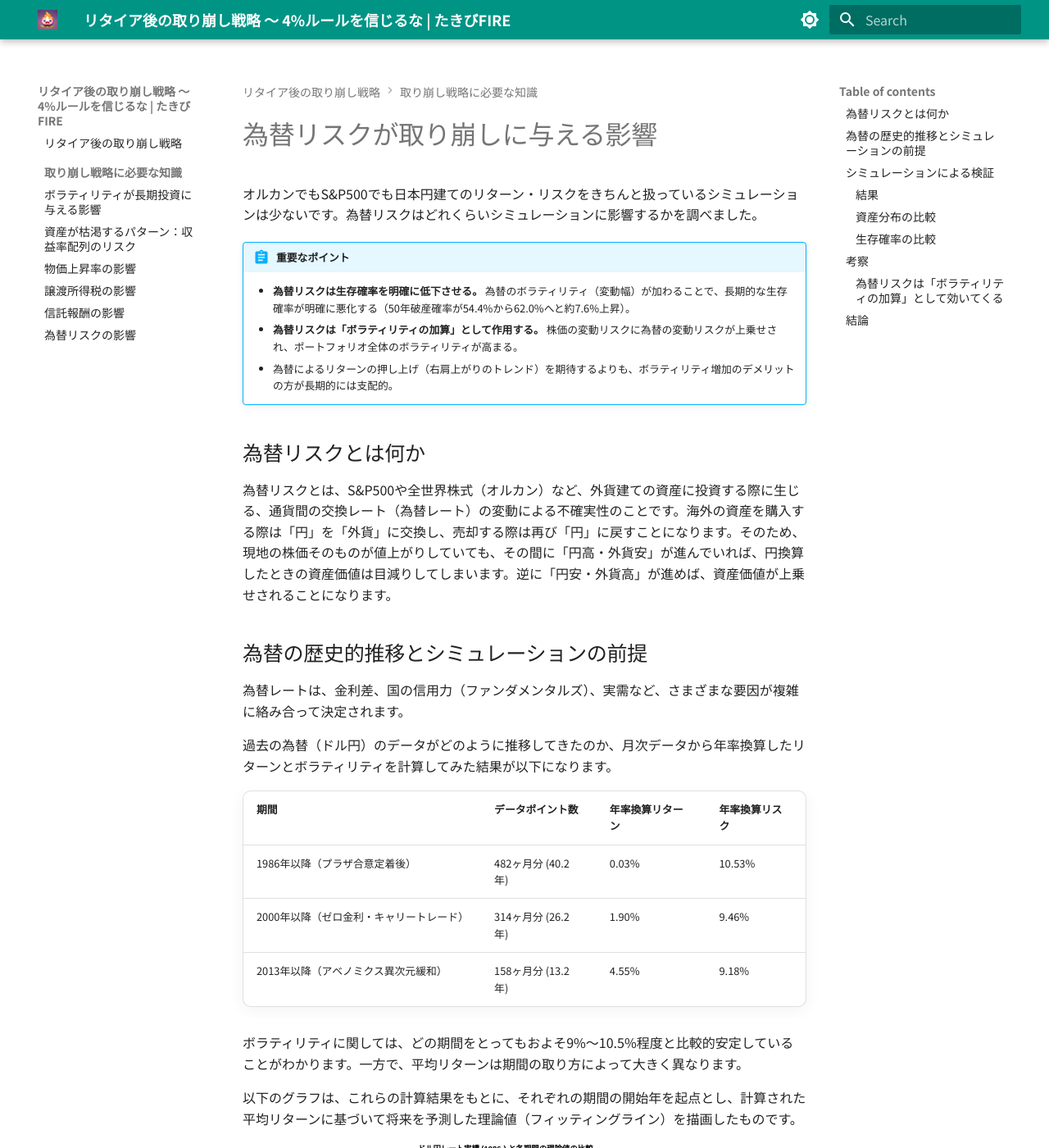
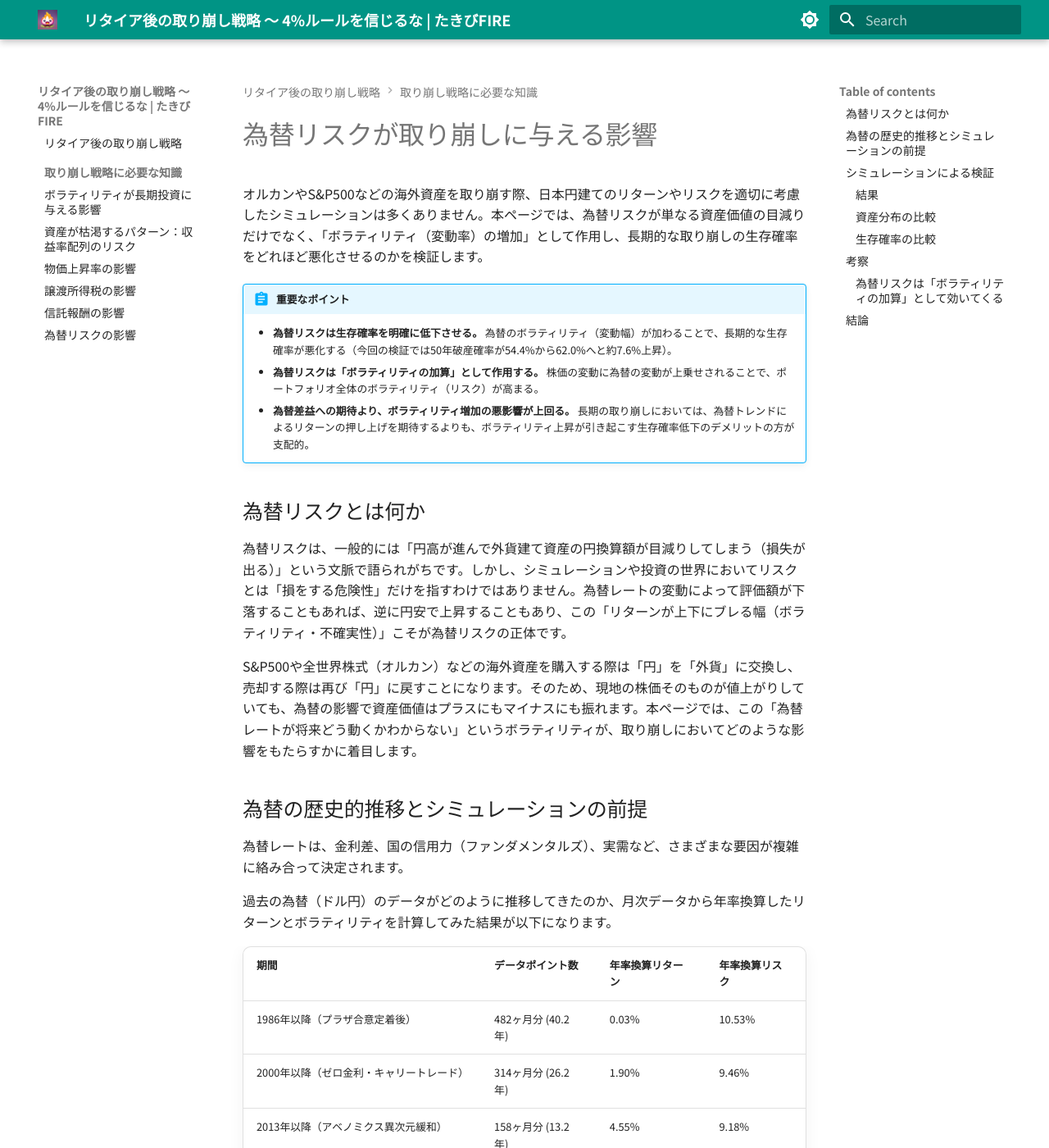
Before and after one commit to TakibiFire/JapaneseTrinityStudy, an MkDocs documentation site: the page built from docs/forex.md, in a window 1280 px wide and 1400 px high. Shown: the whole window at 82% size. Built offline with MkDocs 1.6.1 and Material for MkDocs 9.7.7, drawn with Linux system fonts in a browser that asks for light colours; some of the changed text lies outside the part shown.

Commit message:
Updated forex.md to be more precise

```diff
--- a/docs/forex.md
+++ b/docs/forex.md
@@ -1,15 +1,17 @@
 # 為替リスクが取り崩しに与える影響
 
-オルカンでもS&P500でも日本円建てのリターン・リスクをきちんと扱っているシミュレーションは少ないです。為替リスクはどれくらいシミュレーションに影響するかを調べました。
+オルカンやS&P500などの海外資産を取り崩す際、日本円建てのリターンやリスクを適切に考慮したシミュレーションは多くありません。本ページでは、為替リスクが単なる資産価値の目減りだけでなく、「ボラティリティ（変動率）の増加」として作用し、長期的な取り崩しの生存確率をどれほど悪化させるのかを検証します。
 
 !!! abstract "重要なポイント"
-    * **為替リスクは生存確率を明確に低下させる。** 為替のボラティリティ（変動幅）が加わることで、長期的な生存確率が明確に悪化する（50年破産確率が54.4%から62.0%へと約7.6%上昇）。
-    * **為替リスクは「ボラティリティの加算」として作用する。** 株価の変動リスクに為替の変動リスクが上乗せされ、ポートフォリオ全体のボラティリティが高まる。
-    * 為替によるリターンの押し上げ（右肩上がりのトレンド）を期待するよりも、ボラティリティ増加のデメリットの方が長期的には支配的。
+    * **為替リスクは生存確率を明確に低下させる。** 為替のボラティリティ（変動幅）が加わることで、長期的な生存確率が悪化する（今回の検証では50年破産確率が54.4%から62.0%へと約7.6%上昇）。
+    * **為替リスクは「ボラティリティの加算」として作用する。** 株価の変動に為替の変動が上乗せされることで、ポートフォリオ全体のボラティリティ（リスク）が高まる。
+    * **為替差益への期待より、ボラティリティ増加の悪影響が上回る。** 長期の取り崩しにおいては、為替トレンドによるリターンの押し上げを期待するよりも、ボラティリティ上昇が引き起こす生存確率低下のデメリットの方が支配的。
 
 ## 為替リスクとは何か
 
-為替リスクとは、S&P500や全世界株式（オルカン）など、外貨建ての資産に投資する際に生じる、通貨間の交換レート（為替レート）の変動による不確実性のことです。海外の資産を購入する際は「円」を「外貨」に交換し、売却する際は再び「円」に戻すことになります。そのため、現地の株価そのものが値上がりしていても、その間に「円高・外貨安」が進んでいれば、円換算したときの資産価値は目減りしてしまいます。逆に「円安・外貨高」が進めば、資産価値が上乗せされることになります。
+為替リスクは、一般的には「円高が進んで外貨建て資産の円換算額が目減りしてしまう（損失が出る）」という文脈で語られがちです。しかし、シミュレーションや投資の世界においてリスクとは「損をする危険性」だけを指すわけではありません。為替レートの変動によって評価額が下落することもあれば、逆に円安で上昇することもあり、この「リターンが上下にブレる幅（ボラティリティ・不確実性）」こそが為替リスクの正体です。
+
+S&P500や全世界株式（オルカン）などの海外資産を購入する際は「円」を「外貨」に交換し、売却する際は再び「円」に戻すことになります。そのため、現地の株価そのものが値上がりしていても、為替の影響で資産価値はプラスにもマイナスにも振れます。本ページでは、この「為替レートが将来どう動くかわからない」というボラティリティが、取り崩しにおいてどのような影響をもたらすかに着目します。
 
 ## 為替の歴史的推移とシミュレーションの前提
 
@@ -36,6 +38,13 @@
 
 !!! note "相関に関する仮定"
     本シミュレーションでは、世界株式（オルカン）の株価変動や物価上昇率と為替レートの変動には**相関がない（相関係数0）**と仮定して計算を行っています。
+
+    実際に、USD/JPYの月末スポットレートの月次対数利益率と、株価指数の対数利益率との間のピアソン相関係数を計算した結果は以下の通りです。
+
+    * **USD/JPY と S&P 500:** r = 0.0001 （期間: 1980年2月 - 2026年2月、553ヶ月）
+    * **USD/JPY と ACWI (オルカン):** r = -0.0185 （期間: 2008年4月 - 2026年2月、215ヶ月）
+
+    これらの値は実質的にゼロであり、世界の株価指数の変動と為替（USD/JPY）の変動には相関がないとする本シミュレーションの仮定を経験的に裏付けています。
     <!--TODO: 購買力平価説の document を作ったらここをアップデートする-->
 
 ## シミュレーションによる検証
@@ -69,6 +78,8 @@
 ### 資産分布の比較
 
 ![為替リスクの影響（資産分布）](imgs/forex/fx_comp_distribution.svg)
+
+為替リスクを考えると(オレンジ)、グラフが右に寄った（より厳しい状態になった）ことがわかりますね。
 
 ### 生存確率の比較
 
@@ -106,11 +117,12 @@
 
 ## 結論
 
-資産形成期において、為替リスクはそこまで心配するものではありません。
+海外の金融商品を取り崩す際、為替の変動は必ずついて回ります。為替リスクは「円高で資産価値が下落する」という損失の危険性として語られがちですが、シミュレーションの観点では「株価のボラティリティに為替のボラティリティが上乗せされ、ポートフォリオ全体の合成リスク（ボラティリティ）を上昇させる」という効果が重要になります。
 
-参考: [為替リスクとは | 普通の人が資産運用で99点をとる方法とその考え方
-](https://hayatoito.github.io/2020/investing/#8bda)
+資産形成期においては、為替によってボラティリティが数%上昇したとしても、長期的な株式の成長リターンでカバーできるため、過度に心配する必要はありません。
 
-しかし、取り崩しにおいては、為替リスク自体がボラティリティを上げる効果があります。
+参考: [為替リスクとは | 普通の人が資産運用で99点をとる方法とその考え方](https://hayatoito.github.io/2020/investing/#8bda)
 
-[ボラティリティの影響](volatility.md)で解説したように、ボラティリティは上がれば上がるほど生存確率は減るので、==シミュレーションをするのであれば為替の影響は確実に考慮するべき点です。== 為替をきちんとシミュレーションするのでもいいですが、上で解説した合成リスクの値をリスクとして使うのがオススメです。
+しかし、取り崩し期においては状況が異なります。[ボラティリティの影響](volatility.md)で解説したように、ボラティリティの上昇は「ボラティリティ・ドラッグ（リターンの押し下げ）」を引き起こし、生存確率の低下に直結します。
+
+そのため、==取り崩しのシミュレーションを行う際には為替の影響（ボラティリティの加算）を確実に考慮するべきです。== 為替変動を直接組み込めるツールを使うのが理想ですが、もし利用できない場合は、本ページで解説した「株価と為替の合成リスク」の値を全体のボラティリティとして設定してシミュレーションすることをお勧めします。
```
